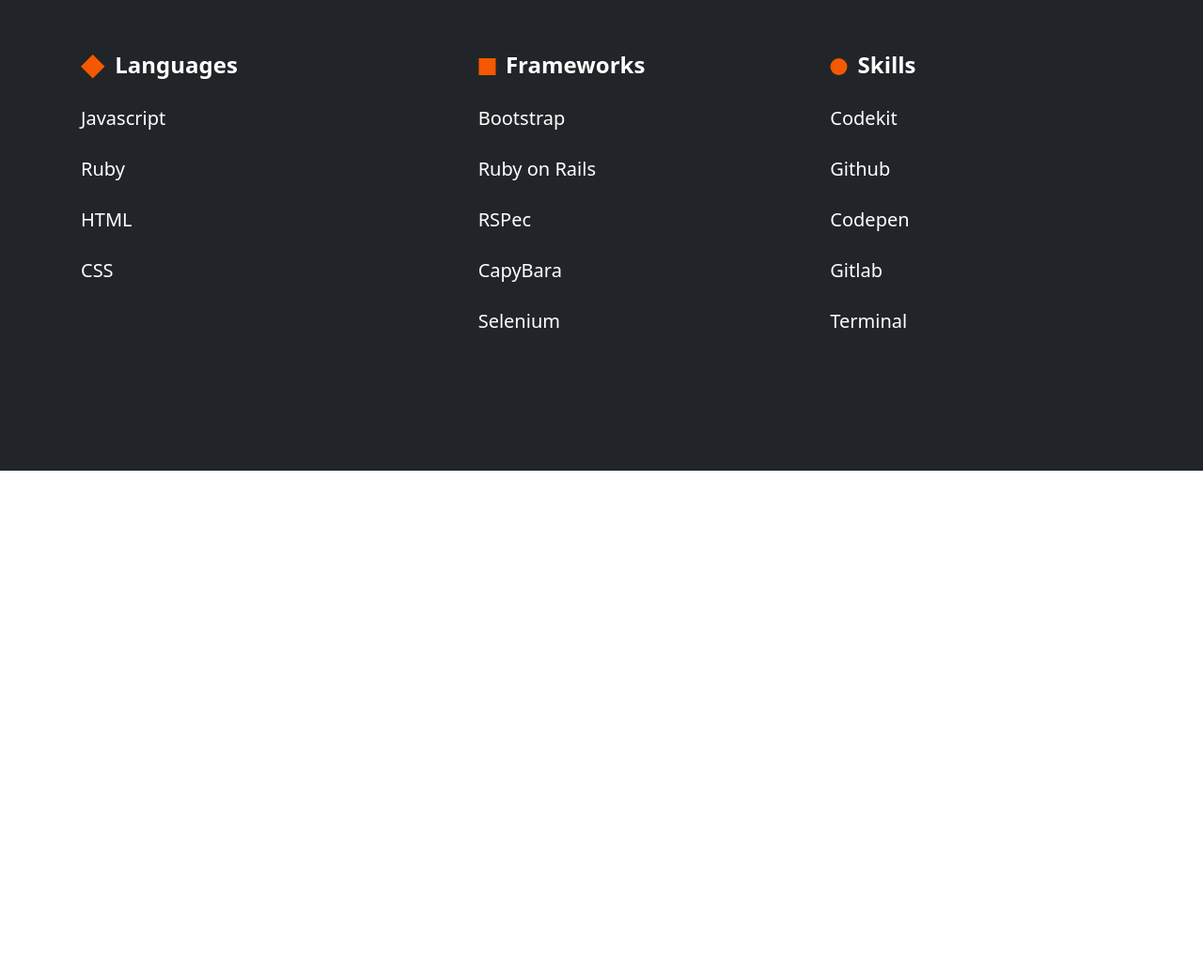
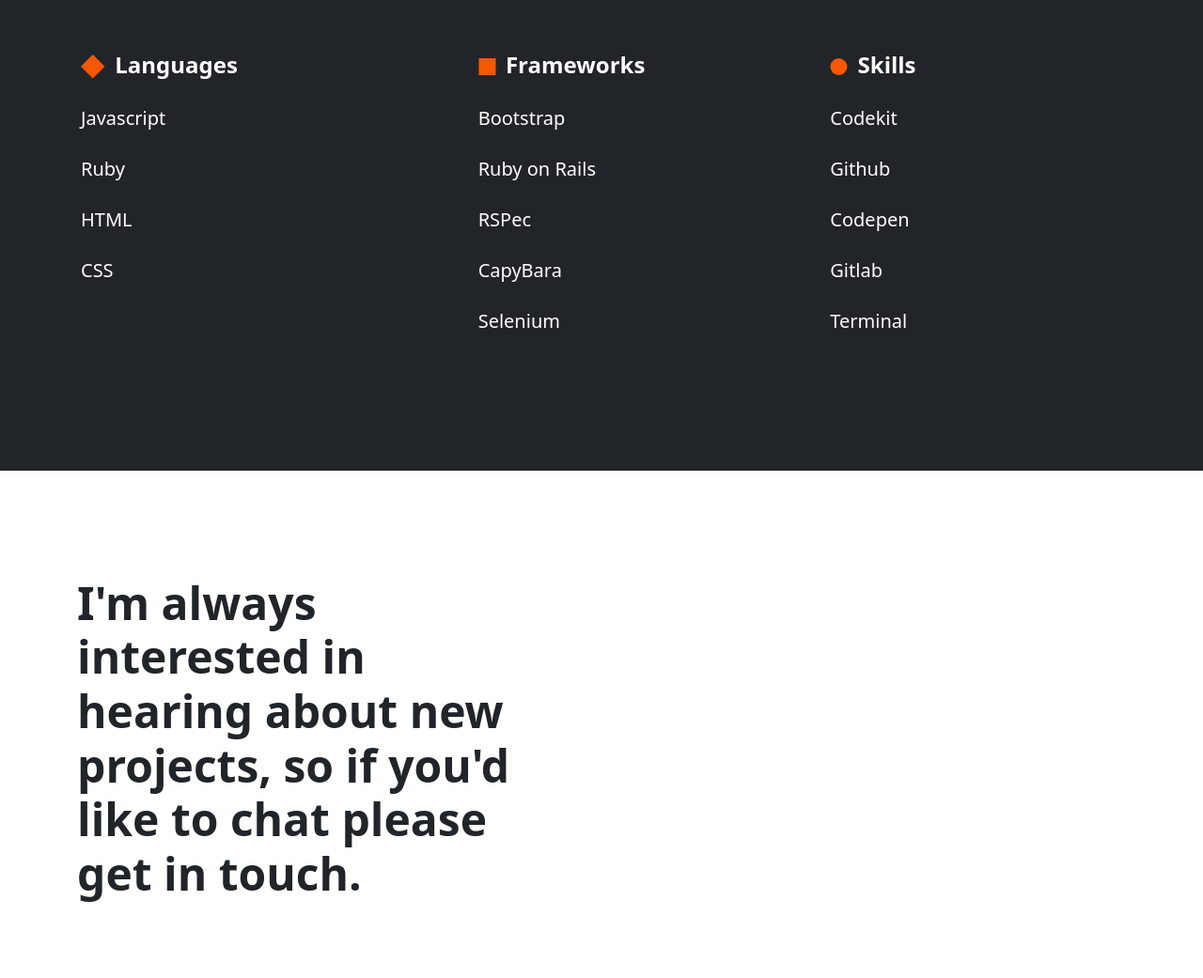
Before and after one commit to yghoor/Bootstrap-portfolio, a plain HTML site: page index.html in a window 1280 px wide. Shown: the part 3177-4218 px from the top of the page at 94% size. Before the commit the page ends 3678 px from the top, so only its background shows below. Drawn offline with nearby package versions, Linux system fonts and the light colour scheme.

Commit message:
Add contact-me section header

```diff
--- a/index.html
+++ b/index.html
@@ -350,6 +350,14 @@
       </section>
     </section>
 
+    <section id="contact-me" class="container-fluid my-5 py-5">
+      <div class="container d-flex">
+        <p class="col-5 display-5 fw-bold me-3 py-3">
+          I'm always interested in hearing about new projects, so if you'd like
+          to chat please get in touch.
+        </p>
+      </div>
+    </section>
     <script src="https://cdn.jsdelivr.net/npm/bootstrap@5.1.3/dist/js/bootstrap.bundle.min.js" integrity="sha384-ka7Sk0Gln4gmtz2MlQnikT1wXgYsOg+OMhuP+IlRH9sENBO0LRn5q+8nbTov4+1p" crossorigin="anonymous"></script>
   </body>
 </html>
```
